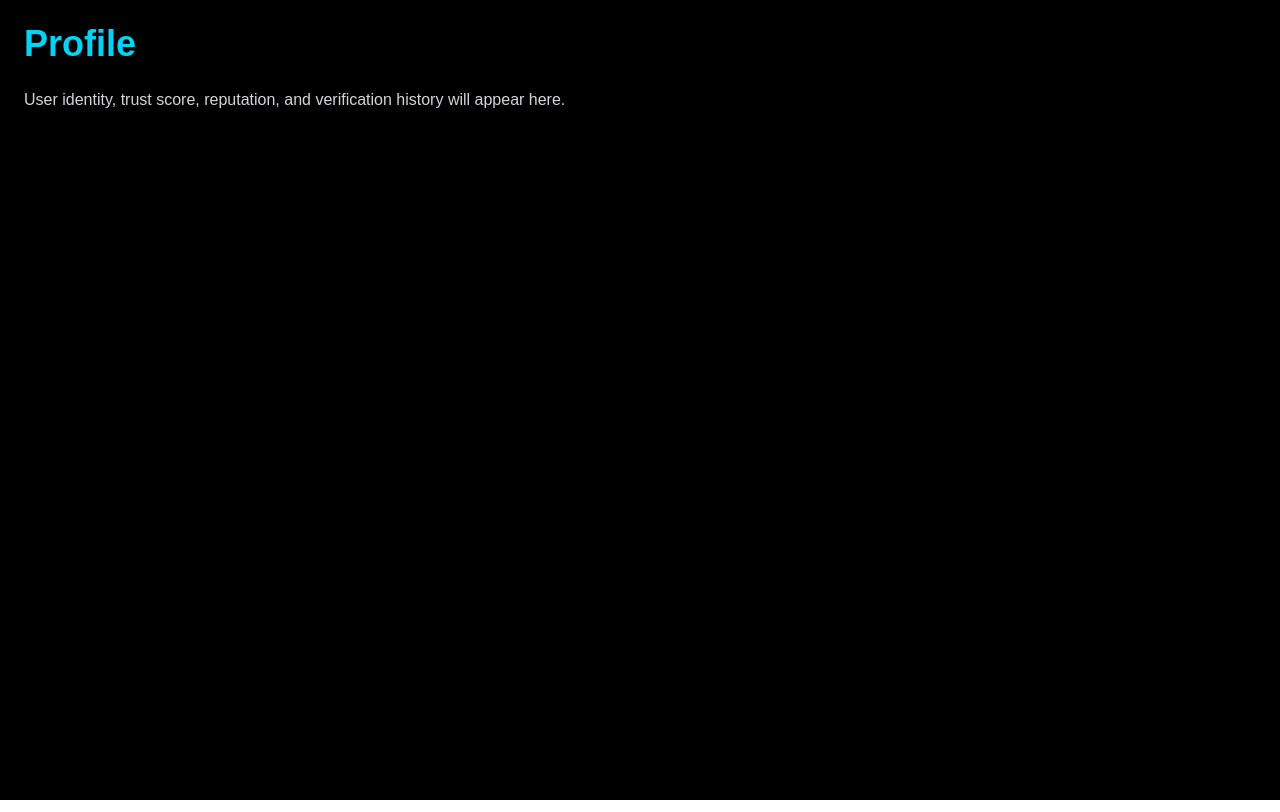
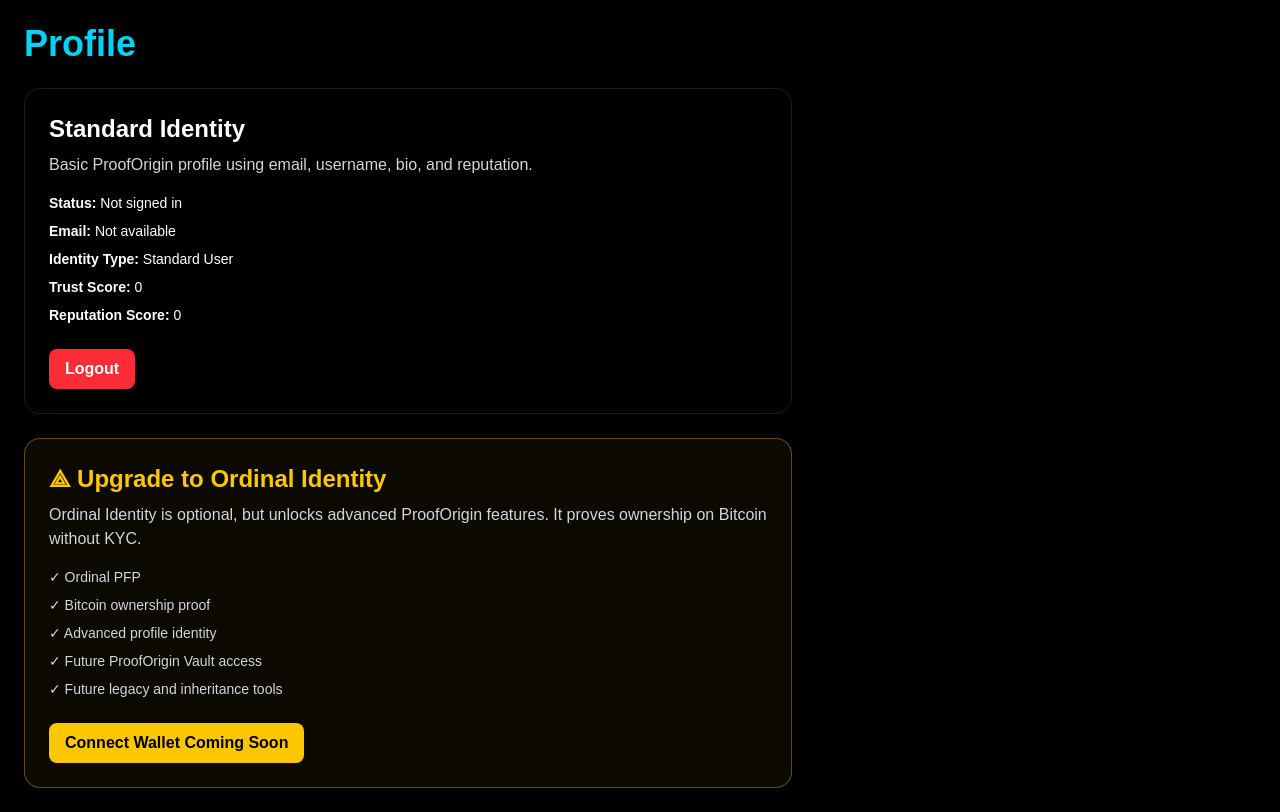
Before and after one commit to blockman-ai/prooforigin-social, a Next.js app: page /profile in a window 1280 px wide. Built offline with nearby package versions, Linux system fonts and the light colour scheme; no server answers.

Commit message:
Build real profile identity page

```diff
--- a/app/profile/page.tsx
+++ b/app/profile/page.tsx
@@ -1,8 +1,88 @@
+"use client";
+
+import { useEffect, useState } from "react";
+import { supabase } from "@/lib/auth";
+
 export default function ProfilePage() {
+  const [userEmail, setUserEmail] = useState("");
+  const [status, setStatus] = useState("Loading...");
+
+  useEffect(() => {
+    async function loadUser() {
+      const { data } = await supabase.auth.getUser();
+
+      if (!data.user) {
+        setStatus("Not signed in");
+        return;
+      }
+
+      setUserEmail(data.user.email || "");
+      setStatus("Signed in");
+    }
+
+    loadUser();
+  }, []);
+
+  async function logout() {
+    await supabase.auth.signOut();
+    window.location.href = "/login";
+  }
+
   return (
     <main className="min-h-screen bg-black text-white p-6">
-      <h1 className="text-4xl font-bold text-cyan-400 mb-6">Profile</h1>
-      <p className="text-gray-300">User identity, trust score, reputation, and verification history will appear here.</p>
+      <h1 className="text-4xl font-bold text-cyan-400 mb-6">
+        Profile
+      </h1>
+
+      <div className="max-w-3xl space-y-6">
+
+        <div className="border border-cyan-500/20 rounded-2xl p-6">
+          <h2 className="text-2xl font-bold mb-2">Standard Identity</h2>
+
+          <p className="text-gray-300 mb-4">
+            Basic ProofOrigin profile using email, username, bio, and reputation.
+          </p>
+
+          <div className="space-y-2 text-sm">
+            <p><strong>Status:</strong> {status}</p>
+            <p><strong>Email:</strong> {userEmail || "Not available"}</p>
+            <p><strong>Identity Type:</strong> Standard User</p>
+            <p><strong>Trust Score:</strong> 0</p>
+            <p><strong>Reputation Score:</strong> 0</p>
+          </div>
+
+          <button
+            onClick={logout}
+            className="mt-6 bg-red-500 text-white px-4 py-2 rounded-lg font-bold"
+          >
+            Logout
+          </button>
+        </div>
+
+        <div className="border border-yellow-500/40 rounded-2xl p-6 bg-yellow-500/5">
+          <h2 className="text-2xl font-bold text-yellow-400 mb-2">
+            ⟁ Upgrade to Ordinal Identity
+          </h2>
+
+          <p className="text-gray-300 mb-4">
+            Ordinal Identity is optional, but unlocks advanced ProofOrigin features.
+            It proves ownership on Bitcoin without KYC.
+          </p>
+
+          <div className="space-y-2 text-sm text-gray-300">
+            <p>✓ Ordinal PFP</p>
+            <p>✓ Bitcoin ownership proof</p>
+            <p>✓ Advanced profile identity</p>
+            <p>✓ Future ProofOrigin Vault access</p>
+            <p>✓ Future legacy and inheritance tools</p>
+          </div>
+
+          <button className="mt-6 bg-yellow-400 text-black px-4 py-2 rounded-lg font-bold">
+            Connect Wallet Coming Soon
+          </button>
+        </div>
+
+      </div>
     </main>
   );
 }
```
